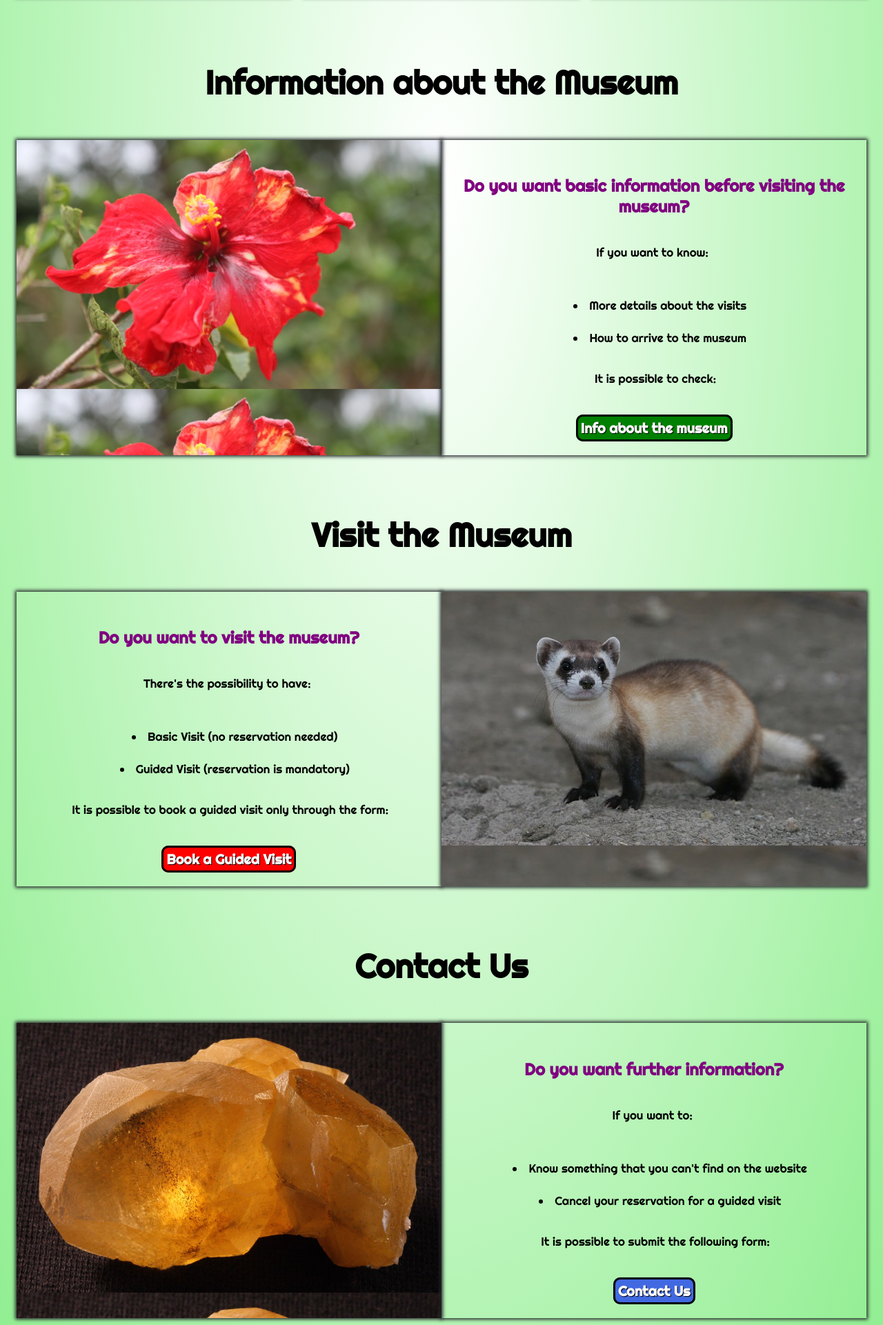
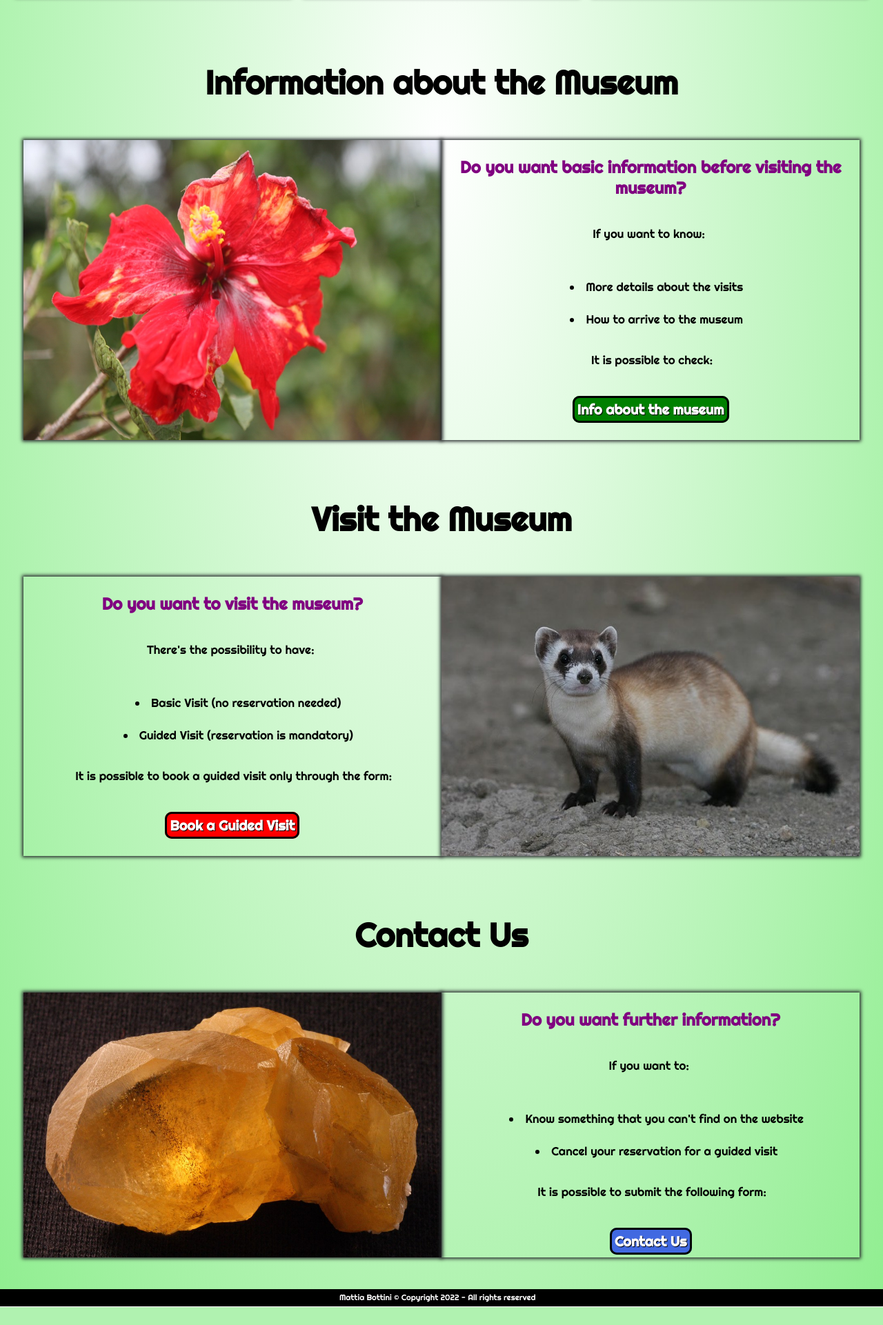
Before and after one commit to mattiabottini/ScienceMuseum, a PHP site: page / in a window 1280 px wide. Shown: the part 1456-3377 px from the top of the page at 69% size. After the commit the page ends 3351 px from the top, so only its background shows below. Run offline with PHP 8.4, Linux system fonts and the light colour scheme.

```diff
--- a/book.css
+++ b/book.css
@@ -92,15 +92,30 @@ ul {
     display: flex;
   }
 
+
+.imageColumn{
+    flex: 50%;
+    margin-top: 0px;
+    margin-right: 20px;
+    margin-left: 20px;
+    margin-bottom: 0px;
+    border:none;
+    box-shadow: 0 0 5px 2px #282a2d;
+}
+
 .column {
     flex: 50%;
     margin-top: 0px;
-    margin-right: 10px;
-    margin-left: 10px ;
-    padding: 2em;
+    margin-right: 20px;
+    margin-left: 20px;
+    margin-bottom: 0px;
     border:none;
     box-shadow: 0 0 5px 2px #282a2d;
-    background-size: 100%;
+}
+
+.extraImage{
+    width: 100%;
+    height: 100%;
 }
 
 .columnArrive {
@@ -214,51 +229,13 @@ tr {
     text-align: center;
 }
 
-a.bookHome {
-    background-color: red;
-    color: white;
-    font-weight: bold;
-    font-size: 40px;
-    text-decoration: none;
-    border: solid black;
-    border-radius: 10px;
-    text-shadow: 1px 1px 1px black;
-    margin: 5px;
-    padding: 7px;
-}
-
-
-a.mineralogy{
-    background-color: orange;
-    color: white;
-    font-weight: bold;
-    font-size: 20px;
-    text-shadow: 1px 1px 1px black;
-    text-decoration: none;
-    border: solid black;
-    border-radius: 10px;
-    margin: 5px;
-    padding: 4px;
-}
 
 a:hover{
     filter: brightness(85%);
 }
 
-a.infoBook {
-    background-color: red;
-    color: white;
-    font-weight: bold;
-    font-size: 20px;
-    text-shadow: 1px 1px 1px black;
-    text-decoration: none;
-    border: solid black;
-    border-radius: 10px;
-    margin: 5px;
-    padding: 4px;
-}
 
-a.contact {
+a.littleButton {
     background-color: royalblue;
     color: white;
     font-weight: bold;
--- a/index.php
+++ b/index.php
@@ -16,38 +16,39 @@
             <article id="contentHome">
               <br> <br>
               <h2 id="changeText">Botanical Museum</h2>
-                <a class= "infoHome" href="./info.html">Info</a>
-                <a class= "bookHome" href="./book.html">Book a visit</a>
+                <a class= "bigButton" href="./info.html">Info</a>
+                <a class= "bigButton" href="./book.html" style="background-color:red;">Book a visit</a>
             </article>
             <article id="content"> <h2 class="homeTitle"> Our Collections</h2>
                 <div class="row">
                     <div class="columnArrive">
-                      <img src="logos/plant.png" width="30px" height="40spx" style="padding-top: 1em;"><h3 class="info">Botany</h3>
+                      <img src="logos/plant.png" width="30px" height="40px" style="padding-top: 1em;"><h3 class="info">Botany</h3>
                       <p class="infoDescription">
                       Our botany collection is full of rare plants and flowers typical of the United States. <br><br>Have a look at the botany collection:
                       </p> <br><br>
-                      <a class="contact" href="./botany.php">Botany</a>
+                      <a class="littleButton" href="./botany.php">Botany</a>
                     </div>
                     <div class="columnArrive">
-                    <img src="logos/fox.png" width="30px" height="40spx" style="padding-top: 1em;"><h3 class="info">Zoology</h3>
+                    <img src="logos/fox.png" width="30px" height="40px" style="padding-top: 1em;"><h3 class="info">Zoology</h3>
                       <p class="infoDescription">
                       Our zoology collection is full of rare and very colorful animals belonging to different habitats. <br><br>Have a look at the zoology collection:
                       </p> <br><br>
-                      <a class="infoBook" href="./zoology.php">Zoology</a>
+                      <a class="littleButton" href="./zoology.php" style="background-color:red;">Zoology</a>
                     </div>
                     <div class="columnArrive">
                       <img src="logos/mineral.png" width="35px" height="40px" style="padding-top: 1em;"><h3 class="info">Mineralogy</h3>
                       <p class="infoDescription">
                       Our mineralogy collection is filled with rare and very precious minerals of different categories. <br><br>Have a look at the mineralogy collection:
                       </p> <br><br>
-                      <a class="mineralogy" href="./mineralogy.php">Mineralogy</a>
+                      <a class="littleButton" href="./mineralogy.php" style="background-color:orange;">Mineralogy</a>
                       </div>
                   </div>
             </article> <br><br>
             <h2 class="homeTitle"> Information about the Museum</h2>
             <article id="content">
                 <div class="row">
-                    <div class="column" style="background-image: url('./kokia.jpeg'); margin-right: 0px;">
+                    <div class="imageColumn" style="margin-right: 0px;">
+                        <img class="extraImage" src="./kokia.jpeg">
                     </div>
                     <div class="column" style="margin-left: 0px;">
                       <h3 class="info">Do you want basic information before visiting the museum?</h3>
@@ -57,7 +58,7 @@
                           <li class="indexBlock">How to arrive to the museum</li> <br>
                         </ul></p>
                       <p class="infoDescription">It is possible to check:</p><br><br><br>
-                      <a class="infoBook" href="./info.html" style="background-color:green;">Info about the museum</a>
+                      <a class="littleButton" href="./info.html" style="background-color:green;">Info about the museum</a><br><br><br>
                     </div>
                   </div>
             </article> <br><br>
@@ -72,16 +73,18 @@
                           <li class="indexBlock">Guided Visit (reservation is mandatory)</li> <br>
                         </ul></p>
                       <p class="infoDescription">It is possible to book a guided visit only through the form:</p><br><br><br>
-                      <a class="infoBook" href="./book.html">Book a Guided Visit</a>
+                      <a class="littleButton" href="./book.html" style="background-color:red;">Book a Guided Visit</a> <br><br><br>
                     </div>
-                    <div class="column" style="background-image: url('./blackFootedFerret.jpeg'); margin-left: 0px;">
+                    <div class="imageColumn" style="margin-left: 0px;">
+                      <img class="extraImage" src="./blackFootedFerret.jpeg">
                     </div>
                   </div>
             </article> <br><br>
             <h2 class="homeTitle"> Contact Us</h2>
             <article id="content">
                 <div class="row">
-                    <div class="column" style="background-image: url('./caclite.jpeg'); margin-right: 0px;">
+                    <div class="imageColumn" style="margin-right: 0px;">
+                        <img class="extraImage" src="./caclite.jpeg">
                     </div>
                     <div class="column" style="margin-left: 0px;">
                       <h3 class="info">Do you want further information?</h3>
@@ -91,14 +94,14 @@
                           <li class="indexBlock">Cancel your reservation for a guided visit</li> <br>
                         </ul></p>
                       <p class="infoDescription">It is possible to submit the following form:</p><br><br><br>
-                      <a class="contact" href="./contact.html">Contact Us</a>
+                      <a class="littleButton" href="./contact.html">Contact Us</a>
                     </div>
                   </div>
             </article> <br><br>
             <div class="navbar">
                 <a href="./index.php">Home</a>
                 <div class="subnav">
-                  <button class="subnavbtn">Collections <i class="fa fa-caret-down"></i></button>
+                  <button class="subnavbtn">Collections</button>
                   <div class="subnav-content">
                     <a href="./botany.php">Botany</a>
                     <a href="./zoology.php">Zoology</a>
@@ -106,7 +109,7 @@
                   </div>
                 </div>
                 <div class="subnav">
-                  <button class="subnavbtn">Visit <i class="fa fa-caret-down"></i></button>
+                  <button class="subnavbtn">Visit</button>
                   <div class="subnav-content">
                     <a href="./info.html">Info</a>
                     <a href="./book.html">Book a visit</a>
@@ -114,6 +117,6 @@
                 </div>
                 <a href="./contact.html">Contact</a>
               </div>
-            <footer id="footer"> &copy Copyright 2022 - Mattia Bottini </footer>
+            <footer id="footer"> Mattia Bottini &copy Copyright 2022 - All rights reserved</footer>
     </body>
 </html>
```
Also changed, not shown: other parts of book.css (+66 -21 lines).
